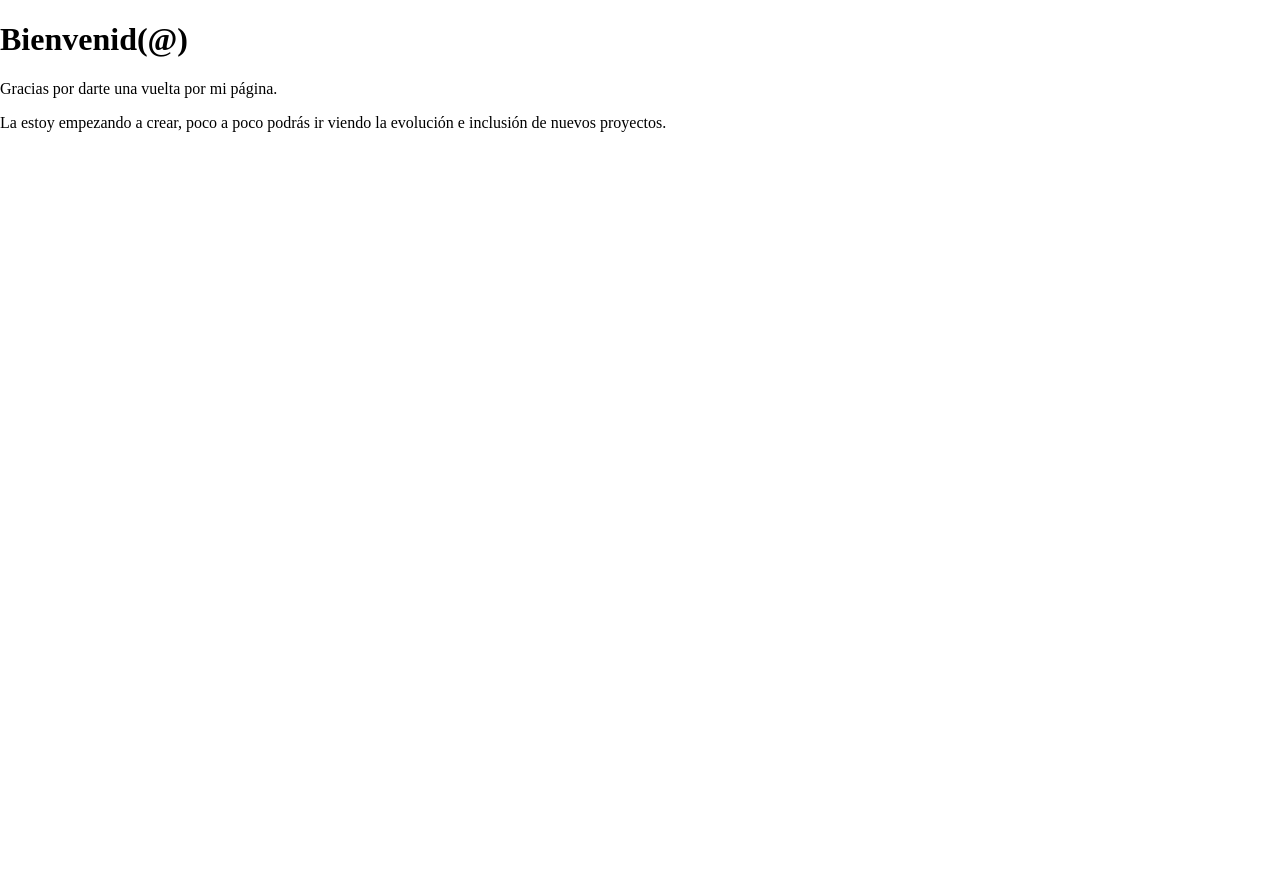
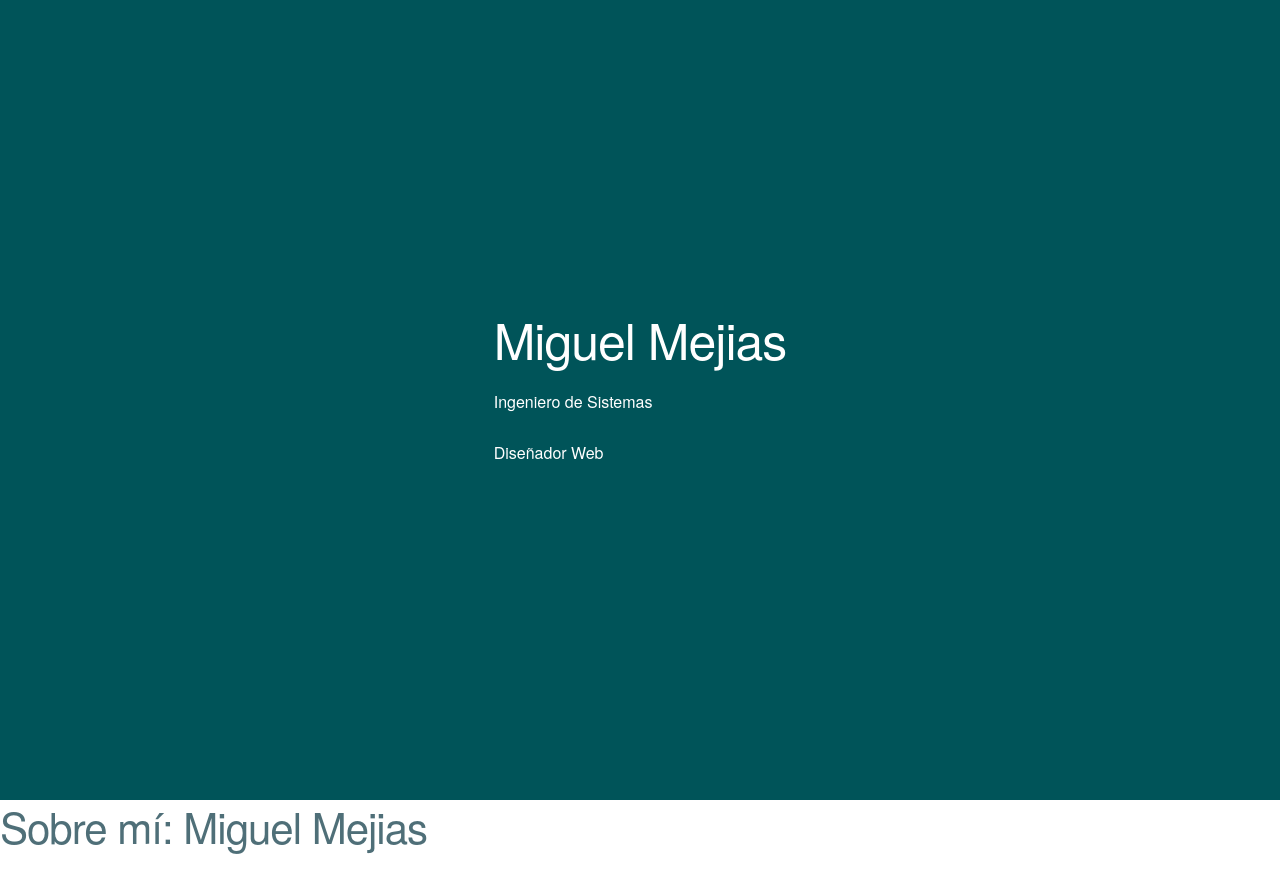
Before and after one commit to mikimejias/mikimejias.github.io, a website: page index.html in a window 1280 px wide. Before the commit the page ends 800 px from the top, so only its background shows below. Drawn offline with nearby package versions, Linux system fonts and the light colour scheme.

Commit message:
Empezando version 2 de mi página

```diff
--- /dev/null
+++ b/gulpfile.js
@@ -0,0 +1,24 @@
+var gulp = require('gulp');
+var sass = require('gulp-sass');
+var browserSync = require('browser-sync').create();
+
+gulp.task('serve', ['sass'], function() {
+
+    browserSync.init({
+        server: "./"
+    });
+
+    gulp.watch("scss/**/*.scss", ['sass']);
+    gulp.watch("*.html").on('change', browserSync.reload);
+});
+
+gulp.task('sass', function () {
+  return gulp.src('scss/**/*.scss')
+  .pipe(sass())
+  .pipe(gulp.dest('css'))
+  .pipe(browserSync.stream());
+});
+
+gulp.task('watch', function () {
+  gulp.watch('scss/**/*.scss', ['sass']);
+});
--- a/index.html
+++ b/index.html
@@ -10,20 +10,39 @@
 	<meta name="description" content="Ingeniero de Sistemas, Diseñador Web y más"/>
 
 	<!-- Latest compiled and minified CSS -->
-	<link rel="stylesheet" href="https://cdnjs.cloudflare.com/ajax/libs/normalize/4.1.1/normalize.css" />
+	<link rel="stylesheet" href="https://cdnjs.cloudflare.com/ajax/libs/skeleton/2.0.4/skeleton.min.css" />
+	<link rel="stylesheet" href="./css/main.css">
 </head>
 <body>
-	<h1>Bienvenid(@)</h1>
+	<header class="box">
+		<div class="content">
+			<div class="title">
+				<h1>Miguel Mejias</h1>
+			</div>
 
-	<p>	Gracias por darte una vuelta por mi página.</p>
+			<div class="subtitle">
+				<p>Ingeniero de Sistemas</p>
+				<p>Diseñador Web</p>
+			</div>
+		</div>
 
-	<p>La estoy empezando a crear, poco a poco podrás ir viendo la evolución e inclusión de nuevos proyectos.</p>
+  </header>
+	<section class="about">
+		<div class="title">
+			<h2>Sobre mí: Miguel Mejias</h2>
+		</div>
+
+	</section>
+
 
 	<!-- jQuery -->
-	<script src="https://ajax.googleapis.com/ajax/libs/jquery/1.12.4/jquery.min.js"></script>
+	<script src="https://cdnjs.cloudflare.com/ajax/libs/jquery/3.2.1/jquery.min.js"></script>
+	<script src="./js/particles.js"></script>
+	<script src="./js/particle.js">
 
-	<!-- Include all compiled plugins (below), or include individual files as needed -->
-	<script src="https://maxcdn.bootstrapcdn.com/bootstrap/3.3.6/js/bootstrap.min.js" integrity="sha384-0mSbJDEHialfmuBBQP6A4Qrprq5OVfW37PRR3j5ELqxss1yVqOtnepnHVP9aJ7xS" crossorigin="anonymous"></script>
+	</script>
+
+
 
 </body>
 </html>
--- /dev/null
+++ b/scss/main.scss
@@ -0,0 +1,26 @@
+body {
+  font-size: 16px;
+  margin: 0;
+  padding: 0;
+  color: rgb(79, 111, 120);
+}
+
+.box {
+  width: 100%;
+  height: 100vh;
+  background-color: #005459;
+  display: flex;
+  align-items: center;
+  justify-content: center;
+  flex-direction: column;
+
+  .title, .subtitle {
+    color: #fff;
+  }
+
+  .subtitle {
+    display: flex;
+    flex-direction: column;
+    align-items:flex-start;
+  }
+}
```
Also changed, not shown: package.json (added, +17 -0 lines), css/main.css (added), 2 other files.
